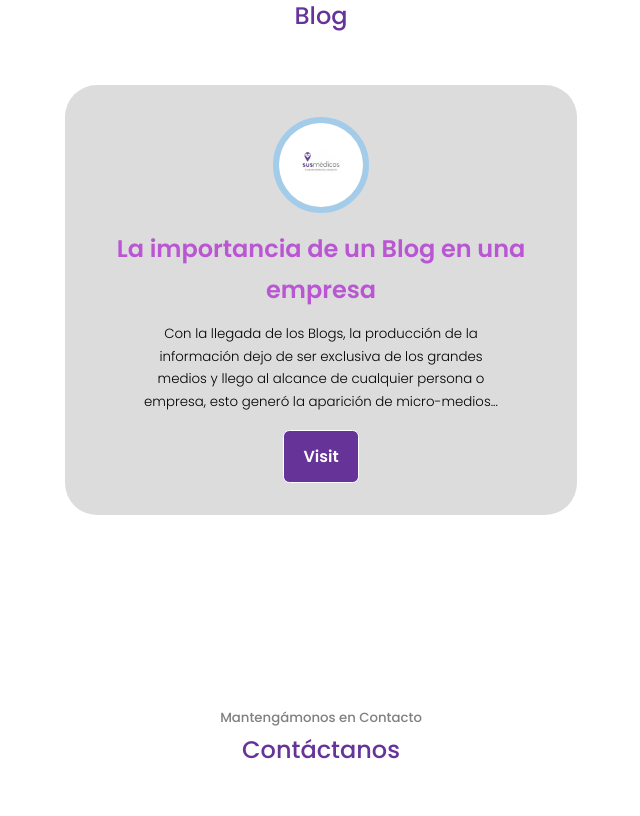
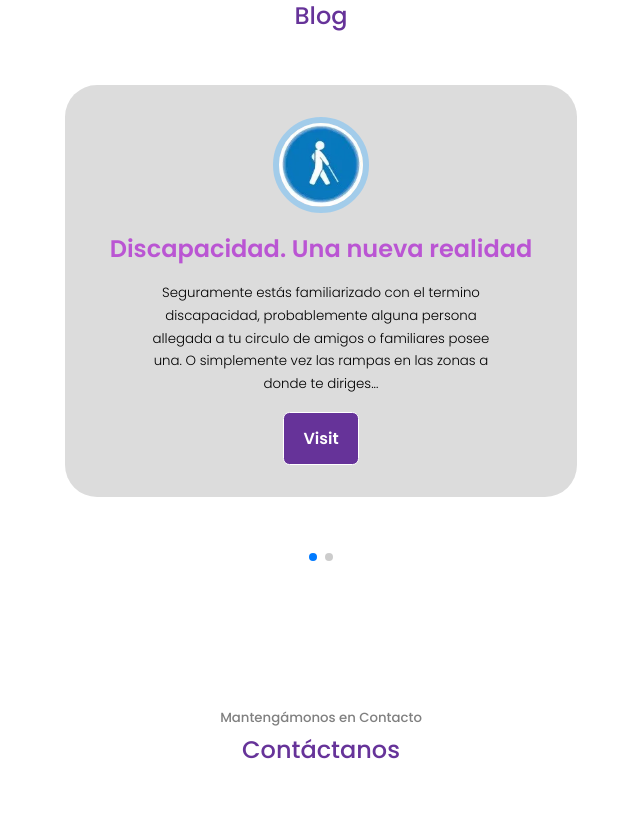
Before and after one commit to tonnyquintero/sus-medicos-page, a Next.js app: page / in a window 1280 px wide. Shown: the part 3240-4056 px from the top of the page, without its empty margins (319-959 px from the left). Built offline with nearby package versions, Linux system fonts and the light colour scheme.

Commit message:
adding new post

```diff
--- a/components/testimonials/Testimonials.jsx
+++ b/components/testimonials/Testimonials.jsx
@@ -1,6 +1,7 @@
 import React from 'react';
 import Image from 'next/image';
 import explorer from '../../assets/round logo.png';
+import discapacidad from '../../assets/discapacidad.png';
 import styles from '../../styles/testimonials.module.css';
 
 // import Swiper core and required modules
@@ -14,6 +15,12 @@ import 'swiper/css/pagination';
 
 
 const data = [
+  {
+    image: discapacidad,
+    title: 'Discapacidad. Una nueva realidad',
+    review: 'Seguramente estás familiarizado con el termino discapacidad, probablemente alguna persona allegada a tu circulo de amigos o familiares posee una. O simplemente vez las rampas en las zonas a donde te diriges...',
+    link: 'https://sus-medicos.blogspot.com/2022/08/discapacidad-una-nueva-realidad.html'
+  },
   {
     image: explorer,
     title: 'La importancia de un Blog en una empresa',
```
Also changed, not shown: assets/discapacidad.png (added).
